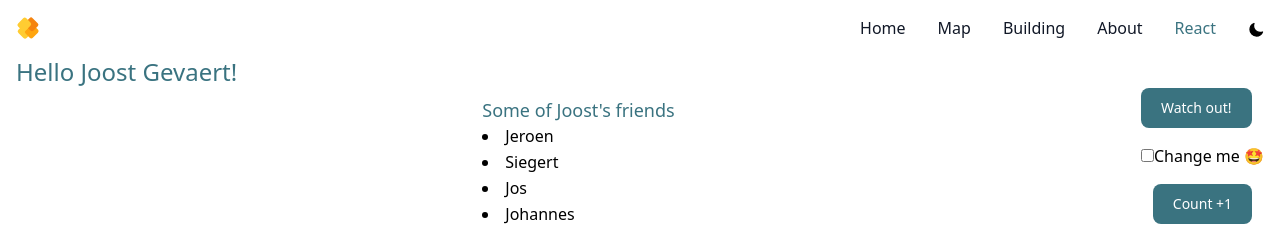
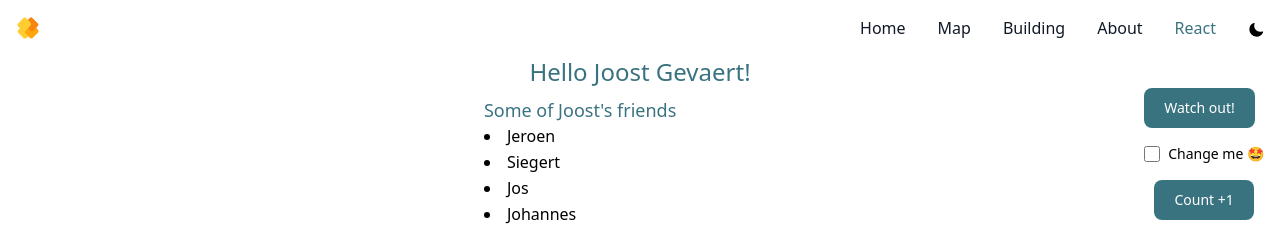
Before and after one commit to JoostGevaert/ifcjs-gis, a Next.js app: page /react in a window 1280 px wide. Shown: the top 226 px of the page. Built offline with nearby package versions, Linux system fonts and the light colour scheme; no server answers.

Commit message:
fix: checkbox styles

```diff
--- a/src/app/react/components/HelloCheckbox.tsx
+++ b/src/app/react/components/HelloCheckbox.tsx
@@ -5,9 +5,20 @@ export default function HelloCheckbox() {
     alert(`You changed the value of the checkbox to ${event.target.checked}`);
   };
   return (
-    <div className="">
-        <input type="checkbox" onChange={changeHandler} />
+    <div className="flex items-center">
+      <input
+        onChange={changeHandler}
+        id="checkbox"
+        type="checkbox"
+        value=""
+        className="w-4 h-4 checked:text-myteal-500 text-myteal-500 bg-gray-100 border-gray-300 rounded focus:ring-myteal-300 dark:focus:ring-myteal-300 dark:ring-offset-gray-800 focus:ring-2 dark:bg-gray-700 dark:border-gray-600"
+      />
+      <label
+        htmlFor="checkbox"
+        className="ml-2 text-sm"
+      >
         Change me 🤩
+      </label>
     </div>
   );
 }
--- a/src/app/react/components/HelloH1.tsx
+++ b/src/app/react/components/HelloH1.tsx
@@ -1,3 +1,3 @@
 export default function HelloWorld({ name }: { name: string }) {
-  return <h1 className="">Hello {name}!</h1>;
+  return <h1 className="text-center">Hello {name}!</h1>;
 }
```
